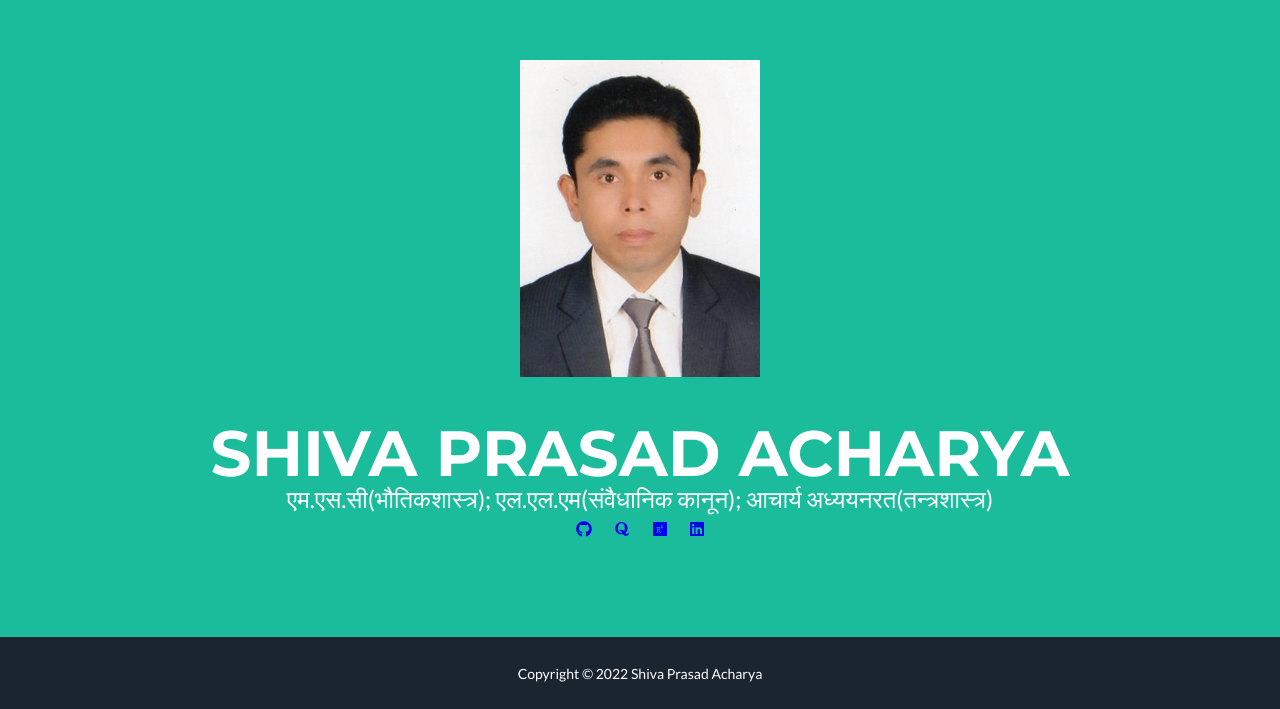
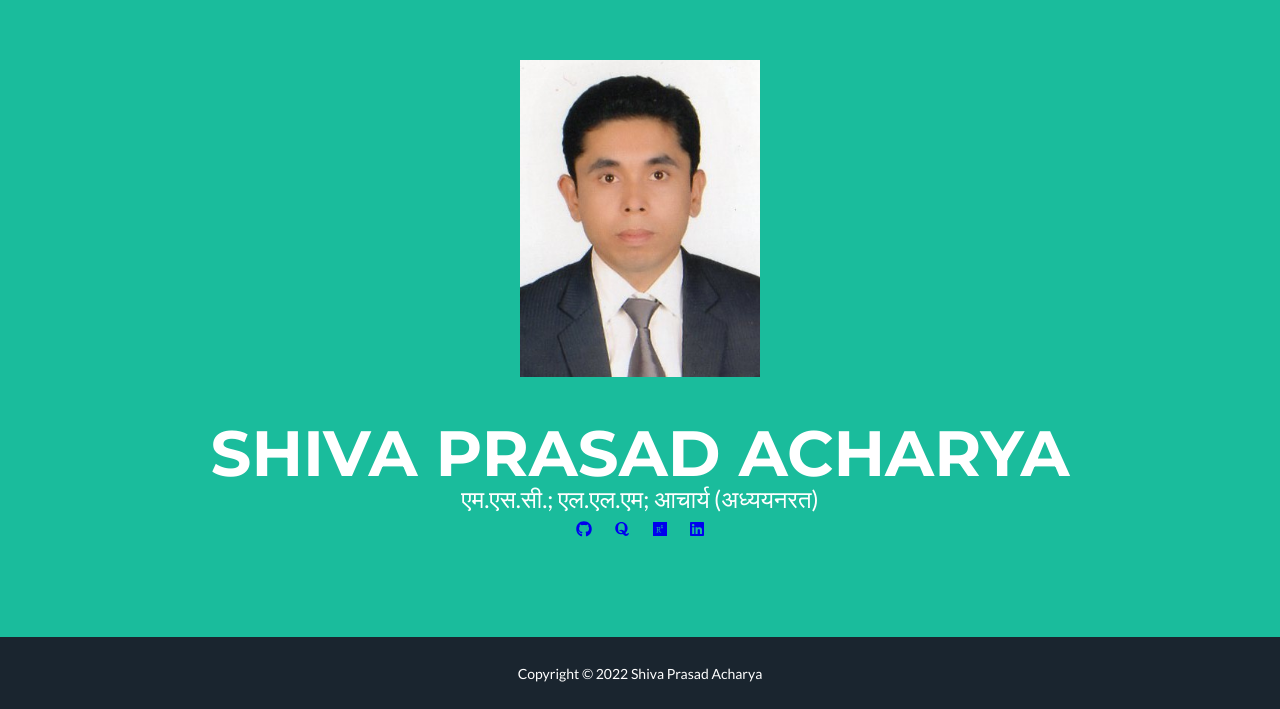
Before and after one commit to ShivaPrasadAcharya/websiteofshiva, a plain HTML site: page index.html in a window 1280 px wide. Shown: the part 140-849 px from the top of the page. Drawn offline with nearby package versions, Linux system fonts and the light colour scheme.

Commit message:
minor change

```diff
--- a/index.html
+++ b/index.html
@@ -28,9 +28,8 @@
                 <!-- Masthead Heading-->
                 <h2 class="masthead-heading text-uppercase mb-0">Shiva Prasad Acharya</h2>
                 <!-- Masthead Subheading-->
-                <p class="masthead-subheading font-weight-light mb-0">एम.एस.सी(भौतिकशास्त्र); एल.एल.एम(संवैधानिक कानून); आचार्य अध्ययनरत(तन्त्रशास्त्र)</p>
+                <p class="masthead-subheading font-weight-light mb-0">एम.एस.सी.; एल.एल.एम; आचार्य (अध्ययनरत)</p>
                 <nav>
-
 
                     <a href="https://github.com/ShivaPrasadAcharya"><i class="fab fa-github"></i></a>
                     <a href="https://www.quora.com/profile/Shiva-Prasad-Acharya-1/"><i class="fab fa-quora"></i></a>
```
